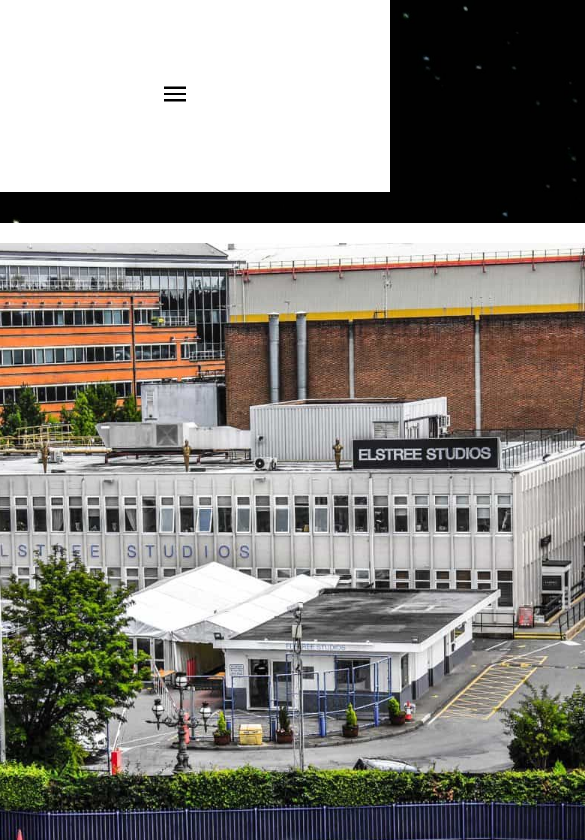
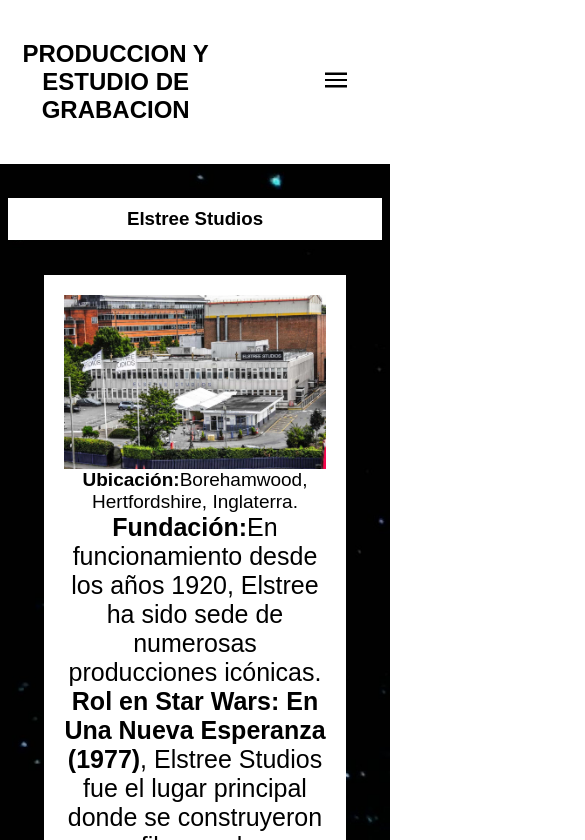
Before and after one commit to Francisco-Davinci/Parcial, a plain HTML site: page 1° Parcial/paginas/produccion.html in a window 390 px wide. Shown: the top 840 px of the page, 585 px wide, since content can reach past the window. Drawn offline with Linux system fonts and the light colour scheme.

Commit message:
responsive finalizado

```diff
--- a/1° Parcial/estilos/estiloAbout.css
+++ b/1° Parcial/estilos/estiloAbout.css
@@ -6,11 +6,12 @@
 ul {
     margin-bottom: 50px;
     list-style: none;
+   padding: 0px;
 }
 
 #Inicio {
     justify-content:right;
-    gap: 580px;
+    gap: 30%;
     position: fixed;
     top: 0;
     left: 0;
@@ -30,7 +31,7 @@
 }
 
 #abrir, #cerrar {
-    margin-right: 200px;
+    margin-right: 10%;
 }
 
 li{
@@ -40,7 +41,7 @@
 }
 
 p{
-    width: 1000px;
+    width: 100%;
     margin-top: 20px;
     color: black;
     font-size: 25px;
@@ -48,7 +49,7 @@
 }
 
 .imagen {
-    width: 900px;
+    width: 100%;
 }
 
 main {
@@ -60,10 +61,31 @@
 
 section {
     margin-top: 20px;
-    width: 1000px;
+    width:70%;
     padding: 20px;
     background-color: white;
     display: flex;
     flex-direction: column;
     align-items: center;
 }
+
+@media (width < 1100px) {
+
+form {
+    flex-direction: column;
+}
+
+#datos-personales, #comentario, button {
+    margin-top: 5%;
+}
+
+button {
+    margin-bottom: 5%;
+}
+}
+
+@media (width < 900px) {
+    #Inicio {
+        gap: 15%;
+    }
+}
--- a/1° Parcial/estilos/estiloCuriosidades.css
+++ b/1° Parcial/estilos/estiloCuriosidades.css
@@ -4,7 +4,7 @@
 
 #Inicio {
     justify-content: right;
-    gap: 570px;
+    gap: 31%;
     position: fixed;
     top: 0;
     left: 0;
@@ -20,7 +20,7 @@
 }
 
 #abrir, #cerrar {
-    margin-right: 200px;
+    margin-right:10%;
 }
 
 #menu-hamburgesa {
@@ -36,7 +36,7 @@
 
 ol, ul {
     list-style: none;
-    width: 900px;
+    width: 70%;
     display: flex;
     flex-direction: column;
     justify-content: space-between;
@@ -46,10 +46,29 @@
 }
 
 .imagen {
-    width: 900px;
+    width: 100%;
 }
 
 li {
     font-size: 25px;
     color: black;
 }
+
+@media (width < 1100px) {
+
+section p {
+    transform: translateX(8%);
+}
+
+form {
+    flex-direction: column;
+}
+
+#datos-personales, #comentario, button {
+    margin-top: 5%;
+}
+
+button {
+    margin-bottom: 5%;
+}
+}
--- a/1° Parcial/estilos/estiloGeneral.css
+++ b/1° Parcial/estilos/estiloGeneral.css
@@ -103,12 +103,14 @@
 #comentario {
     display: flex;
     flex-direction: column;
+    width: 70%;
+    margin: auto;
 }
 
 #datos-personales {
     display: flex;
     flex-direction: column;
-    width: 500px;
+    width: 50%;
 }
 
 #Enviar {
--- a/1° Parcial/estilos/estiloProduccion.css
+++ b/1° Parcial/estilos/estiloProduccion.css
@@ -8,7 +8,7 @@
 
 #Inicio {
     justify-content: right;
-    gap: 450px;
+    gap:23%;
     position: fixed;
     top: 0;
     left: 0;
@@ -31,7 +31,7 @@
 }
 
 #abrir, #cerrar {
-    margin-right: 200px;
+    margin-right: 10%;
 }
 
 ol, ul {
@@ -39,13 +39,17 @@
     flex-direction: column;
     align-items: center;
     list-style: none;
-    width: 1000px;
+    width:70% ;
     background-color: white;
     padding: 20px;
 }
 
+#lista {
+    padding-left: 0px;
+    margin: auto;
+}
 .imagen {
-    width: 900px;
+    width:100%;
 }
 
 #estrella {
@@ -55,4 +59,38 @@
 li {
     font-size: 25px;
     color: black;
+    width: 100%;
 }
+
+@media (width < 1100px) {
+
+form {
+    flex-direction: column;
+}
+
+#datos-personales, #comentario, button {
+    margin-top: 5%;
+}
+
+button {
+    margin-bottom: 5%;
+}
+}
+
+@media (width < 812px) {
+    #elstree {
+        margin-top: 50px;
+    }
+}
+
+@media (width < 525px) {
+    #elstree {
+        margin-top: 70px;
+    }
+}
+
+@media (width < 418px) {
+    #ubicacion {
+        font-size: 19px;
+    }
+}
--- a/1° Parcial/estilos/estiloReparto.css
+++ b/1° Parcial/estilos/estiloReparto.css
@@ -1,6 +1,6 @@
 p{
     background-color: black;
-    width: 500px;
+    width: 60%;
     font-family: 'StarJedi-DGRW', sans-serif;
     font-size: 20px;
 }
@@ -11,7 +11,7 @@
 
 #Inicio {
     justify-content: right;
-    gap: 555px;
+    gap: 35%;
     position: fixed;
     top: 0;
     left: 0;
@@ -27,7 +27,7 @@
 }
 
 #abrir, #cerrar {
-    margin-right: 300px;
+    margin-right: 10%;
 }
 
 #menu-hamburgesa{
@@ -47,3 +47,28 @@
     list-style: none;
     padding: 0px;
 }
+
+@media (width < 1020px) {
+    .info-foto {
+        flex-direction: column;
+    }
+
+    form {
+    flex-direction: column;
+    }
+
+    #datos-personales, #comentario, button {
+        margin-top: 5%;
+        }
+
+    button {
+        margin-bottom: 5%;
+    }
+}
+
+@media (width < 470px) {
+    #darth-vader, #obi {
+        width: 350px;
+    }
+
+}
--- a/1° Parcial/paginas/produccion.html
+++ b/1° Parcial/paginas/produccion.html
@@ -21,15 +21,15 @@
         <a href="#" id="cerrar"><img id="cerrar-img" src="../imagenes/close_30dp_000000_FILL0_wght400_GRAD0_opsz24.png" alt=""></a>
     </header>
     <main>
-        <h3>Elstree Studios</h3>
+        <h3 id="elstree">Elstree Studios</h3>
         <section class="info">
 
                 <ul>
                     <img src="../imagenes/elstree-studios.jpg" class="imagen" alt="">
-                    <li><strong>Ubicación:</strong>Borehamwood, Hertfordshire, Inglaterra.</li>
+                    <li id="ubicacion"><strong>Ubicación:</strong>Borehamwood, Hertfordshire, Inglaterra.</li>
                     <li><strong>Fundación:</strong>En funcionamiento desde los años 1920, Elstree ha sido sede de numerosas producciones icónicas.</li>
                     <li><strong>Rol en Star Wars: En Una Nueva Esperanza (1977)</strong>, Elstree Studios fue el lugar principal donde se construyeron y filmaron los elaborados sets interiores, incluyendo:
-                        <ul>
+                        <ul id="lista">
                             <li>El interior de la Estrella de la Muerte</li>
                             <li>El interior del Halcón Milenario</li>
                             <li>Escenarios clave como el trono imperial, corredores de la nave Tantive IV, y la base rebelde.</li>
```
Also changed, not shown: 1° Parcial/paginas/reparto.html (+3 -3 lines).
